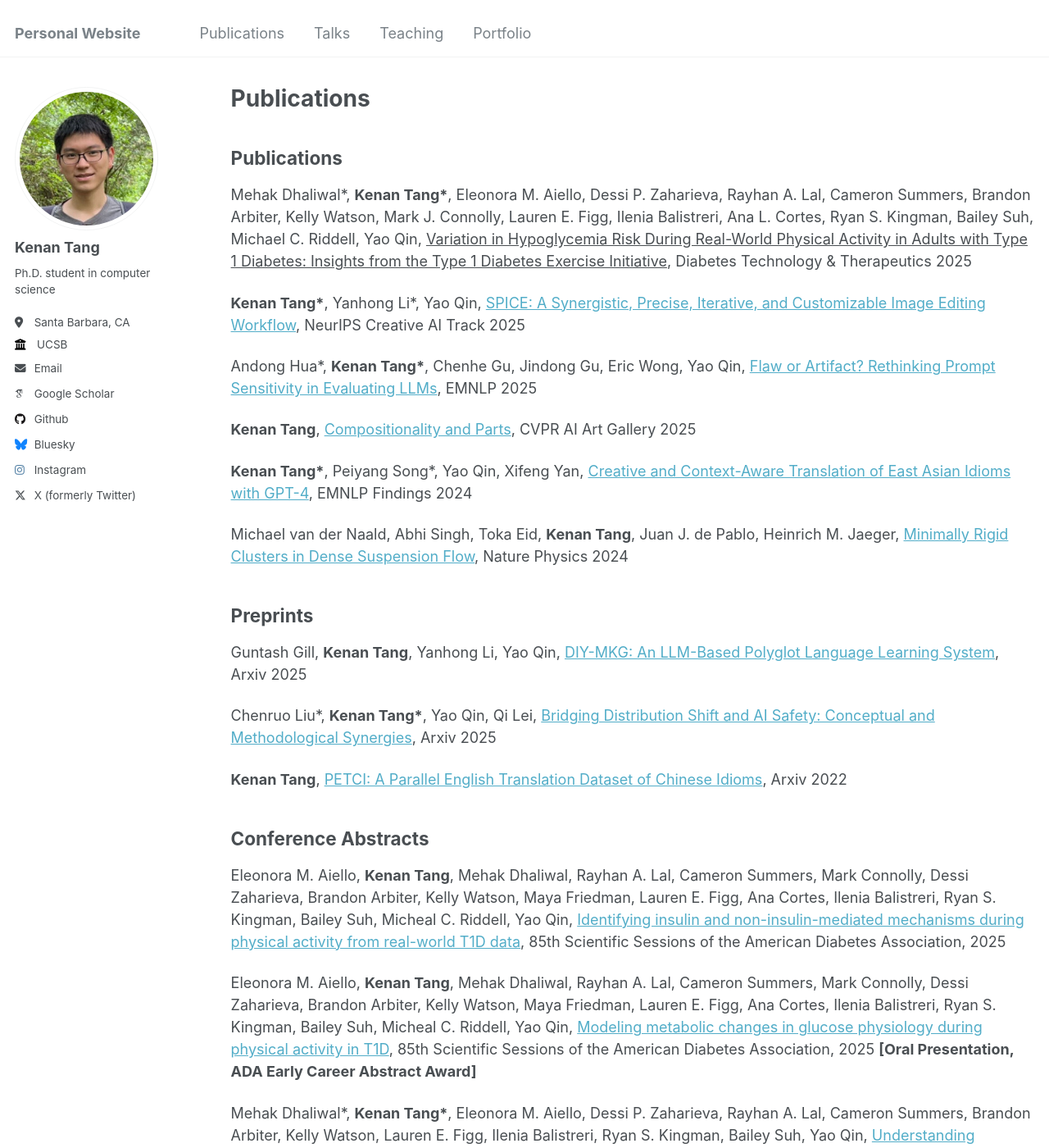
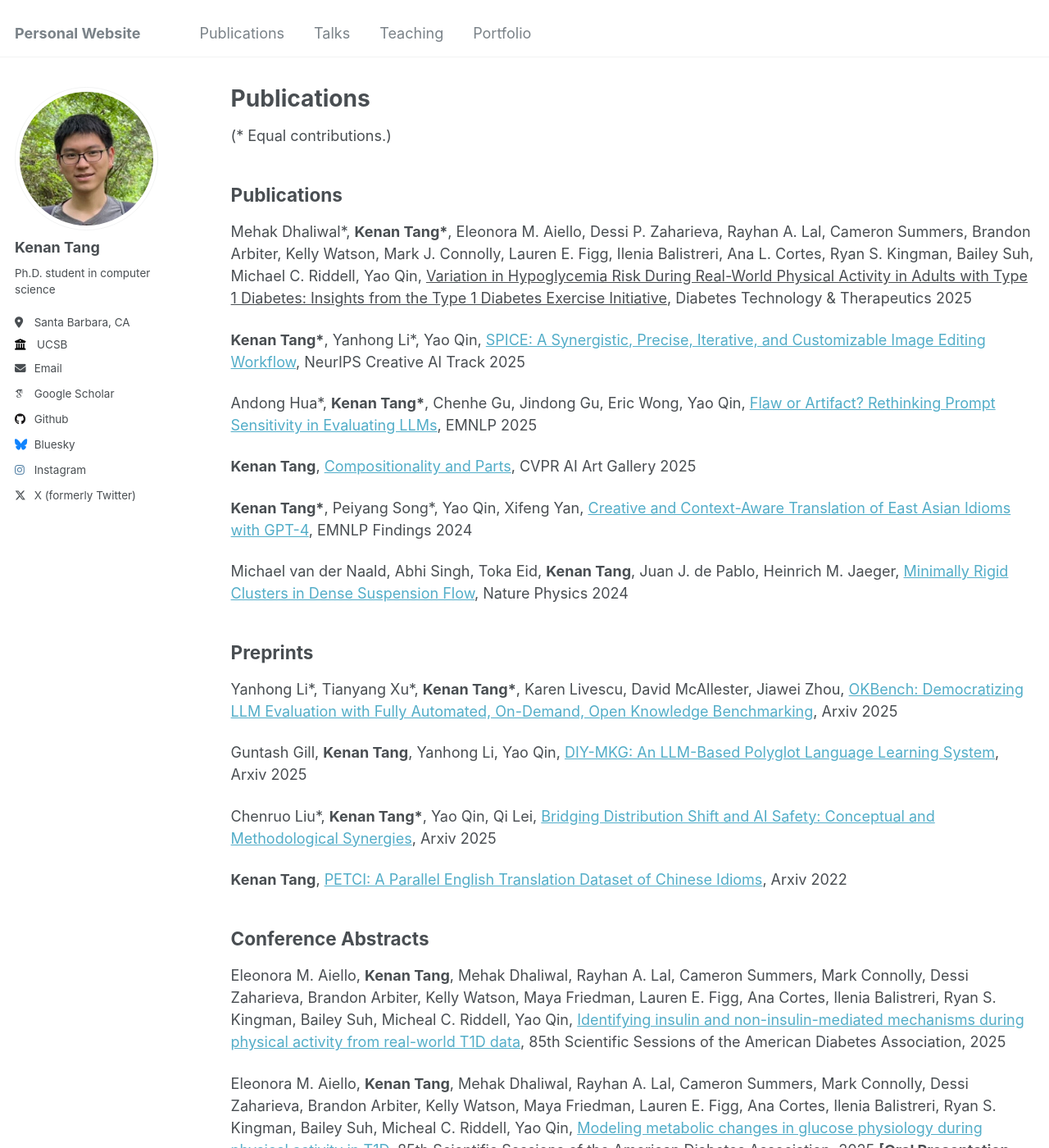
Before and after one commit to kenantang/kenantang.github.io, a Jekyll site: the page built from _pages/publications.html, in a window 1280 px wide and 1400 px high. Shown: the whole window at 82% size. Built offline with Jekyll 4.4.1, drawn with Linux system fonts in a browser that asks for light colours; some web fonts are replaced.

Commit message:
add okbench

```diff
--- a/_pages/publications.html
+++ b/_pages/publications.html
@@ -5,6 +5,7 @@ permalink: /publications/
 author_profile: true
 ---
 
+<p>(* Equal contributions.)</p>
 <h2 class="wordwrap">Publications</h2>
 <p>Mehak Dhaliwal*, <b>Kenan Tang*</b>, Eleonora M. Aiello, Dessi P. Zaharieva, Rayhan A. Lal, Cameron Summers, Brandon Arbiter, Kelly Watson, Mark J. Connolly, Lauren E. Figg, Ilenia Balistreri, Ana L. Cortes, Ryan S. Kingman, Bailey Suh, Michael C. Riddell, Yao Qin, <span style="text-decoration: underline;">Variation in Hypoglycemia Risk During Real-World Physical Activity in Adults with Type 1 Diabetes: Insights from the Type 1 Diabetes Exercise Initiative</span>, Diabetes Technology & Therapeutics 2025</p>
 <p><b>Kenan Tang*</b>, Yanhong Li*, Yao Qin, <a href="https://arxiv.org/abs/2504.09697">SPICE: A Synergistic, Precise, Iterative, and Customizable Image Editing Workflow</a>, NeurIPS Creative AI Track 2025</p>
@@ -13,6 +14,7 @@ author_profile: true
 <p><b>Kenan Tang*</b>, Peiyang Song*, Yao Qin, Xifeng Yan, <a href="https://aclanthology.org/2024.findings-emnlp.544/">Creative and Context-Aware Translation of East Asian Idioms with GPT-4</a>, EMNLP Findings 2024</p>
 <p>Michael van der Naald, Abhi Singh, Toka Eid, <b>Kenan Tang</b>, Juan J. de Pablo, Heinrich M. Jaeger, <a href="https://www.nature.com/articles/s41567-023-02354-3">Minimally Rigid Clusters in Dense Suspension Flow</a>, Nature Physics 2024</p>
 <h2 class="wordwrap">Preprints</h2>
+<p>Yanhong Li*, Tianyang Xu*, <b>Kenan Tang*</b>, Karen Livescu, David McAllester, Jiawei Zhou, <a href="https://arxiv.org/abs/2511.08598">OKBench: Democratizing LLM Evaluation with Fully Automated, On-Demand, Open Knowledge Benchmarking</a>, Arxiv 2025</p>
 <p>Guntash Gill, <b>Kenan Tang</b>, Yanhong Li, Yao Qin, <a href="https://arxiv.org/abs/2507.01872">DIY-MKG: An LLM-Based Polyglot Language Learning System</a>, Arxiv 2025</p>
 <p>Chenruo Liu*, <b>Kenan Tang*</b>, Yao Qin, Qi Lei, <a href="https://arxiv.org/abs/2505.22829">Bridging Distribution Shift and AI Safety: Conceptual and Methodological Synergies</a>, Arxiv 2025</p>
 <p><b>Kenan Tang</b>, <a href="https://arxiv.org/abs/2202.09509">PETCI: A Parallel English Translation Dataset of Chinese Idioms</a>, Arxiv 2022</p>
```
